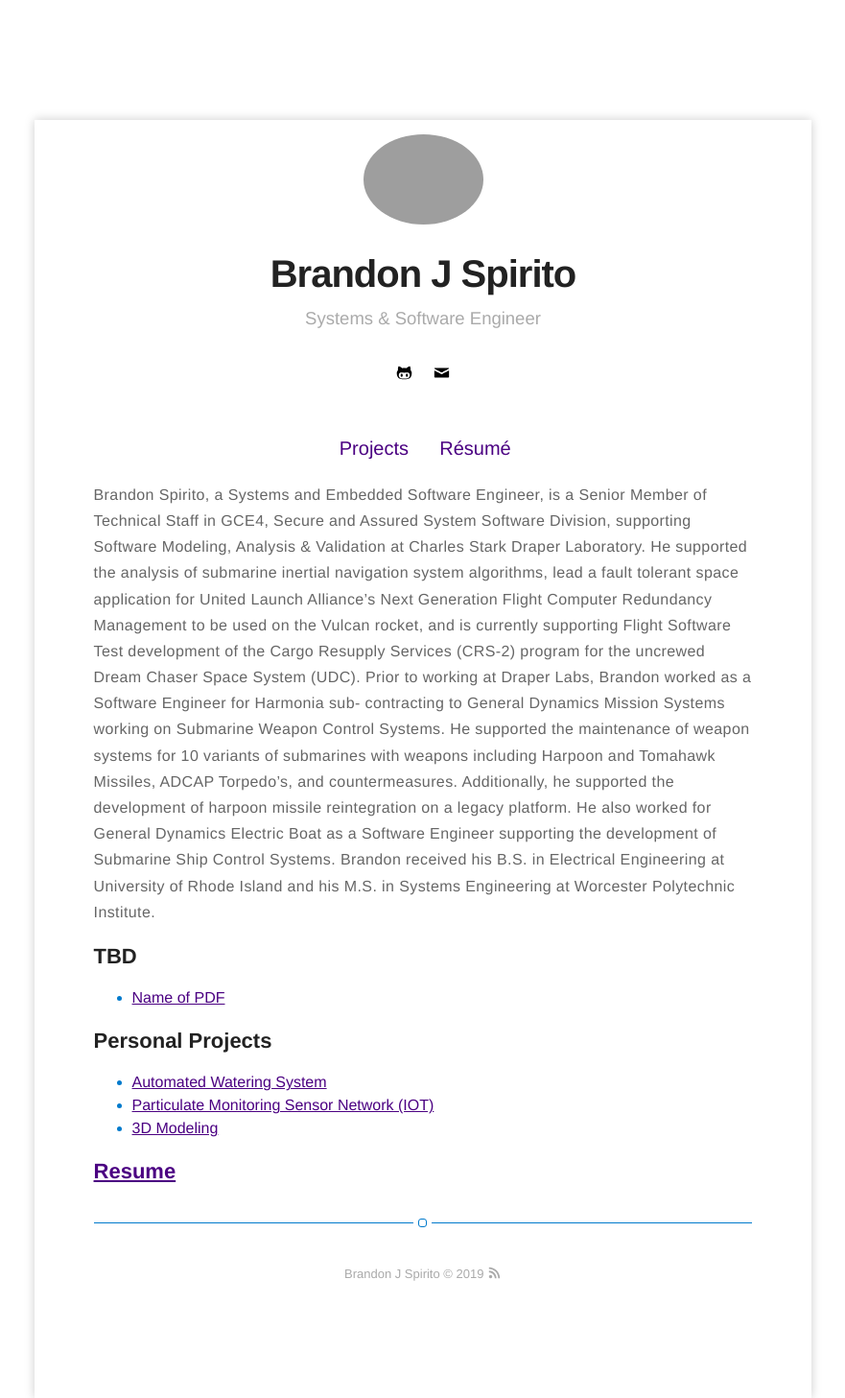
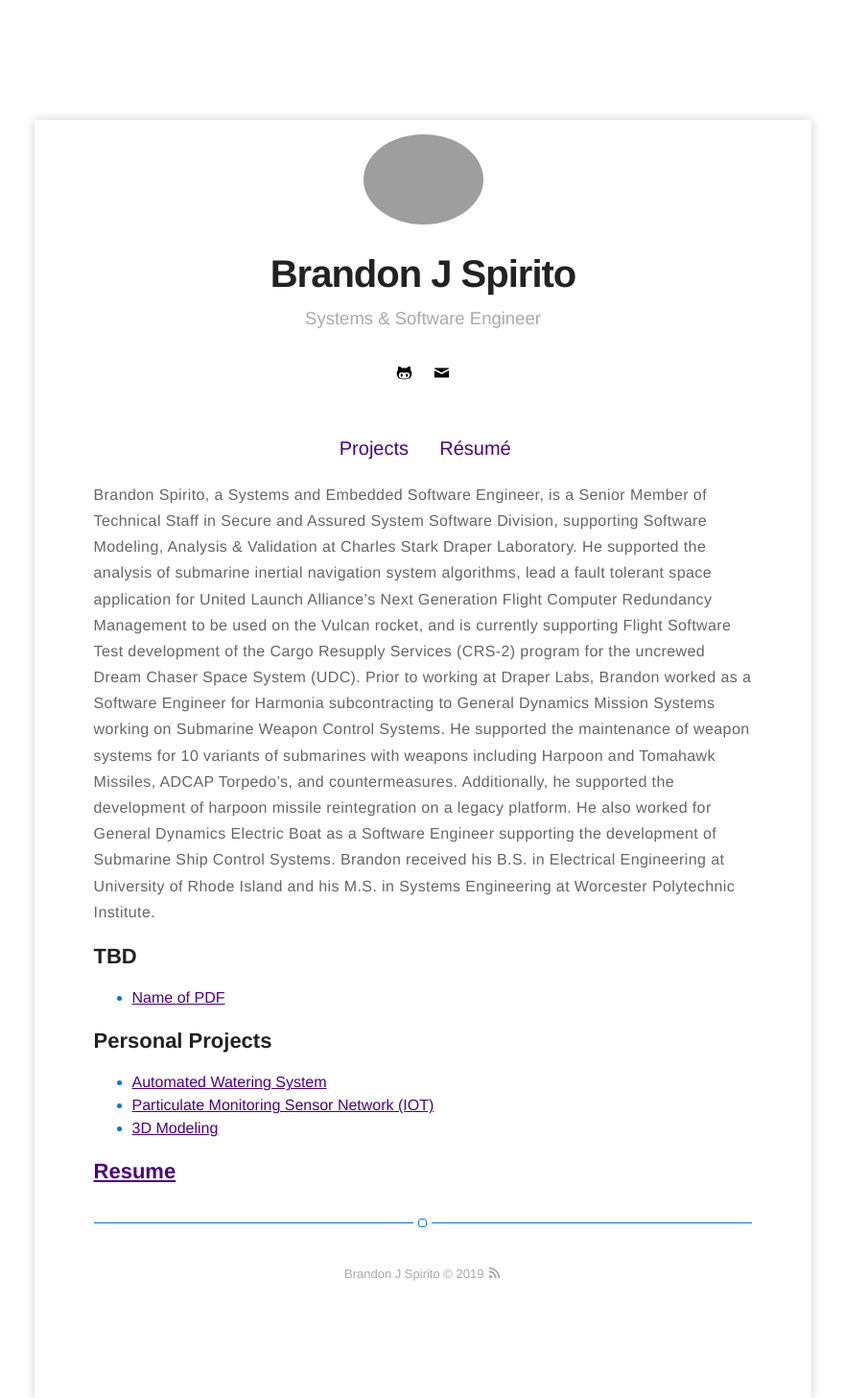
Before and after one commit to bspirito/bspirito.github.io, a Jekyll site: the page built from index.html, in a window 1280 px wide. Shown: the whole page at 96% size, without its empty margins (199-1080 px from the left). Built offline with Jekyll 4.4.1, drawn with Linux system fonts in a browser that asks for light colours; nearby versions of some CDN libraries; library files that are not in the unit come from our copies.

Commit message:
Update index.html

```diff
--- a/index.html
+++ b/index.html
@@ -4,15 +4,15 @@
 ---
 <p>
 	Brandon Spirito, a Systems and Embedded Software Engineer, is a Senior Member of Technical
-	Staff in GCE4, Secure and Assured System Software Division, supporting Software Modeling,
+	Staff in Secure and Assured System Software Division, supporting Software Modeling,
 	Analysis & Validation at Charles Stark Draper Laboratory. He supported the analysis of
 	submarine inertial navigation system algorithms, lead a fault tolerant space application
 	for United Launch Alliance’s Next Generation Flight Computer Redundancy Management to be
 	used on the Vulcan rocket, and is currently supporting Flight Software Test development of
 	the Cargo Resupply Services (CRS-2) program for the uncrewed Dream Chaser Space System (UDC).
 
-	Prior to working at Draper Labs, Brandon worked as a Software Engineer for Harmonia sub-
-	contracting to General Dynamics	Mission Systems working on Submarine Weapon Control Systems.
+	Prior to working at Draper Labs, Brandon worked as a Software Engineer for Harmonia subcontracting
+	to General Dynamics Mission Systems working on Submarine Weapon Control Systems.
 	He supported the maintenance of weapon systems for 10 variants of submarines with weapons
 	including Harpoon and Tomahawk Missiles, ADCAP Torpedo’s, and countermeasures. Additionally,
 	he supported the development of harpoon missile reintegration on a legacy platform. He also
```
